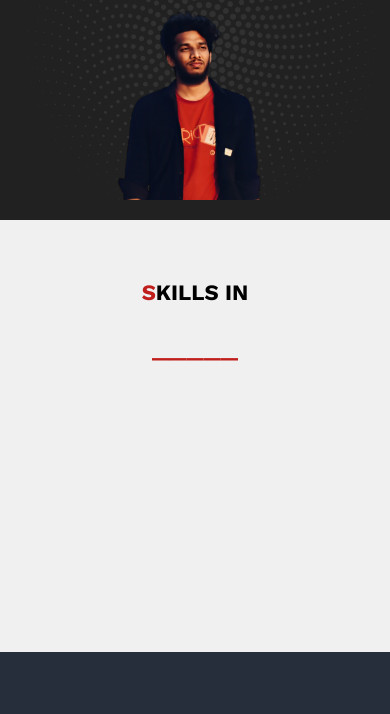
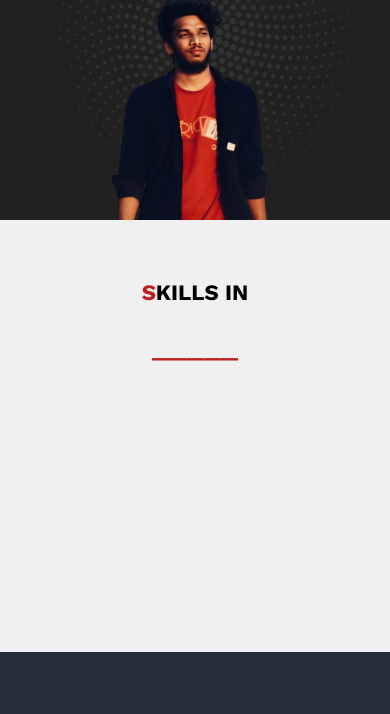
Before and after one commit to shanmugapriyan17/Shan-s-Folio, a plain HTML site: page index.html in a window 390 px wide. Shown: the part 386-1100 px from the top of the page. Drawn offline with nearby package versions, Linux system fonts and the light colour scheme; a web font is replaced by a local one.

Commit message:
Portfolio

```diff
--- a/media.css
+++ b/media.css
@@ -131,11 +131,8 @@
   .section-right {
     width: 100%;
     padding: 0;
-    overflow: hidden;
   }
-  .section-right img {
-    overflow: hidden;
-  }
+
   /* Fix the image */
   .section-right img {
     position: relative;
@@ -144,7 +141,9 @@
     width: 1;
     height: auto;
     object-fit: contain;
+    display: block;
   }
+
   /* section1 */
   .section1 {
     display: flex;
```
